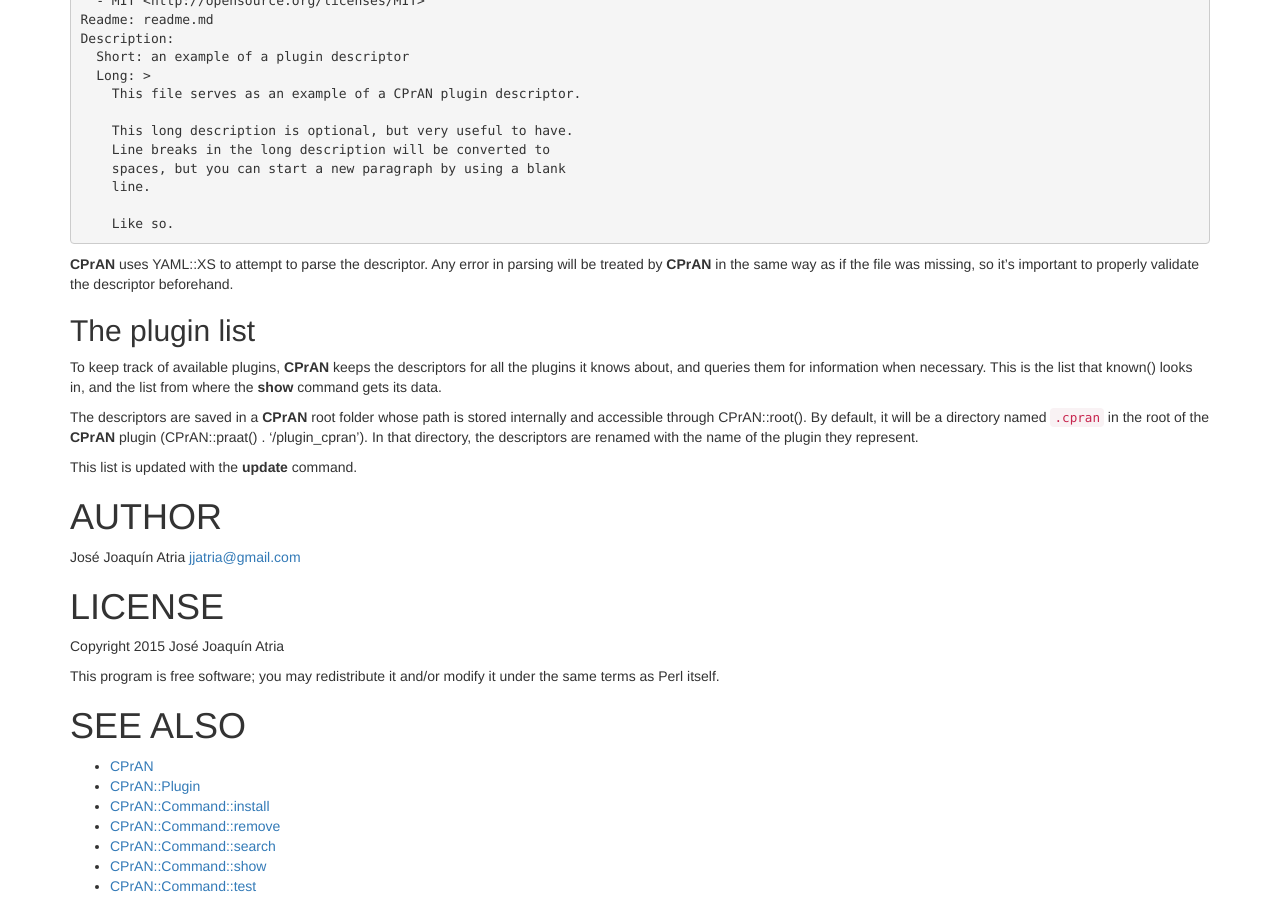
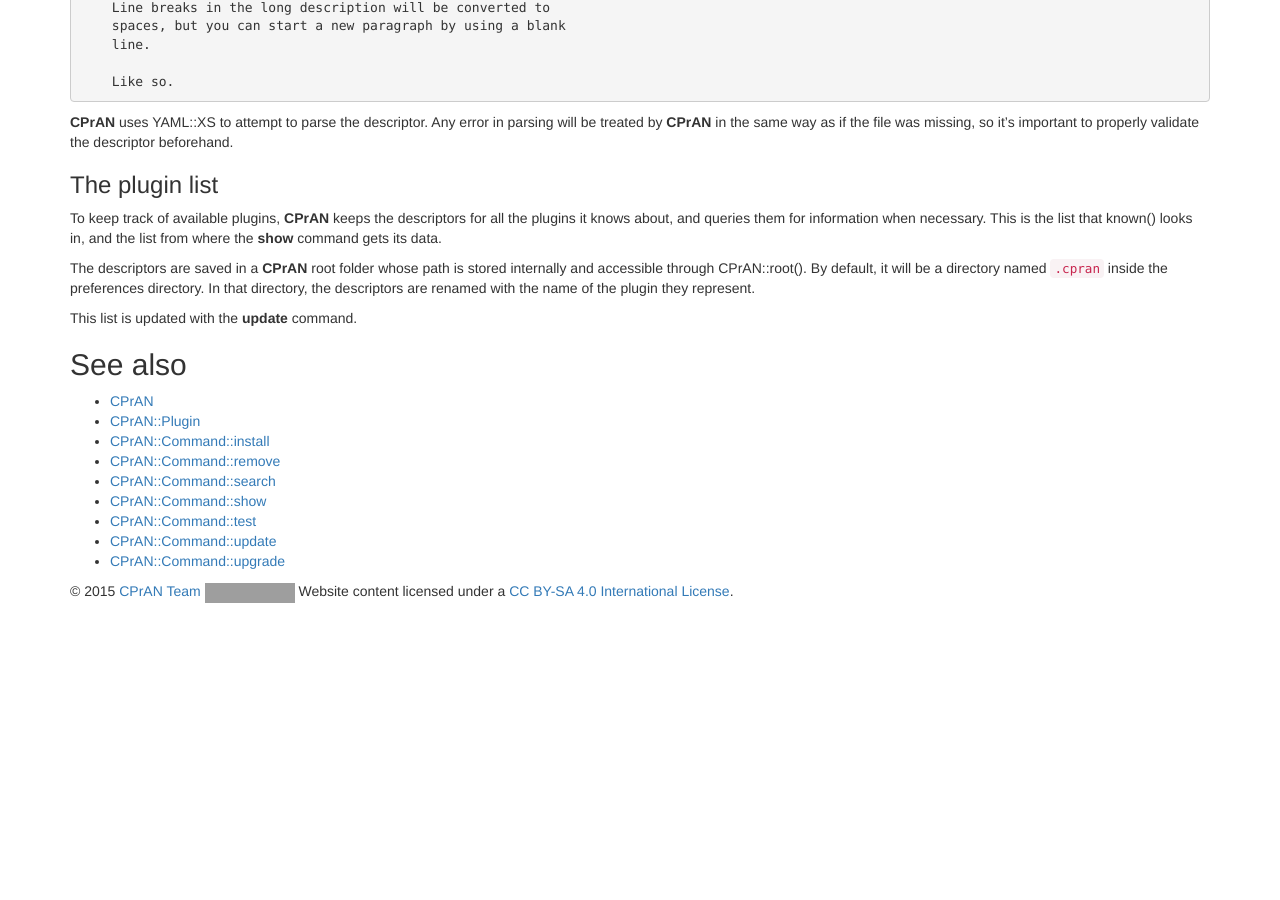
Before and after one commit to jjatria/cpran-www, a Jekyll site: the page built from docs/cpran/index.md, in a window 1280 px wide and 900 px high, scrolled down 3784 px. Built offline with Jekyll 4.4.1, drawn with Linux system fonts in a browser that asks for light colours; nearby versions of some CDN libraries; library files that are not in the unit come from our copies; comment, search, counter and statistics services are not loaded; after the commit the page ends 4397 px from its top, so only the background shows below that; some of the changed text lies outside the part shown; grey boxes are pictures that could not be loaded.

Commit message:
Fixed broken link, changed title formatting

```diff
--- a/docs/cpran/index.md
+++ b/docs/cpran/index.md
@@ -7,20 +7,16 @@ description:
 ---
 {% include JB/setup %}
 
-# NAME
-
-**CPrAN** - A package manager for Praat
-
-# SYNOPSIS
+## Synopsis
 
 cpran <command> \[global options\] \[options\] \[arguments\]
 
-# DESCRIPTION
+## Description
 
 **cpran** is the main script for an [App::Cmd](https://metacpan.org/pod/App::Cmd) application to search, install,
 remove and update Praat plugins.
 
-## Commands
+### Commands
 
 - **update**
 
@@ -144,7 +140,7 @@ remove and update Praat plugins.
 
     See CPrAN::Command::remove for the full documentation.
 
-## Options
+### Options
 
 - **--praat**=PATH
 
@@ -180,7 +176,7 @@ remove and update Praat plugins.
     Enables the output of debug information. Like **--verbose**, this option can be
     used multiple times to increase the number of debug messages that are printed.
 
-# EXAMPLES
+## Examples
 
     # Update the list of known plugins
     cpran update
@@ -201,9 +197,9 @@ remove and update Praat plugins.
     # Remove a plugin by name from disk
     cpran remove name
 
-# FILES
+## Files
 
-## The preferences directory
+### The preferences directory
 
 **CPrAN** needs read and write access to _Praat_'s preferences directory. The
 exact location for this directory varies according to the platform, so **CPrAN**
@@ -225,7 +221,7 @@ Below are the default locations for the main supported platforms:
 
 Where `username` is, of course, the name of the active user.
 
-## Plugin descriptors
+### Plugin descriptors
 
 **CPrAN** plugins are identified as such by the presence of a _plugin
 descriptor_ in the plugin's root. The descriptor (named `cpran.yaml`) is a YAML
@@ -263,7 +259,7 @@ a version stripped of comments, for simplicity:
 will be treated by **CPrAN** in the same way as if the file was missing, so it's
 important to properly validate the descriptor beforehand.
 
-## The plugin list
+### The plugin list
 
 To keep track of available plugins, **CPrAN** keeps the descriptors for all the
 plugins it knows about, and queries them for information when necessary. This is
@@ -272,27 +268,15 @@ its data.
 
 The descriptors are saved in a **CPrAN** root folder whose path is stored
 internally and accessible through CPrAN::root(). By default, it will be a
-directory named `.cpran` in the root of the **CPrAN** plugin (CPrAN::praat() .
-'/plugin\_cpran'). In that directory, the descriptors are renamed with the name
-of the plugin they represent.
+directory named `.cpran` inside the preferences directory. In that directory,
+the descriptors are renamed with the name of the plugin they represent.
 
 This list is updated with the **update** command.
 
-# AUTHOR
-
-José Joaquín Atria <jjatria@gmail.com>
-
-# LICENSE
-
-Copyright 2015 José Joaquín Atria
-
-This program is free software; you may redistribute it and/or modify it under
-the same terms as Perl itself.
-
-# SEE ALSO
+## See also
 
 * [CPrAN]({{ BASE_PATH }}/docs/cpran)
-* [CPrAN::Plugin]({{ BASE_PATH }}/docs/plugin)
+* [CPrAN::Plugin]({{ BASE_PATH }}/docs/plugins)
 * [CPrAN::Command::install]({{ BASE_PATH }}/docs/commands/install)
 * [CPrAN::Command::remove]({{ BASE_PATH }}/docs/commands/remove)
 * [CPrAN::Command::search]({{ BASE_PATH }}/docs/commands/search)
```
